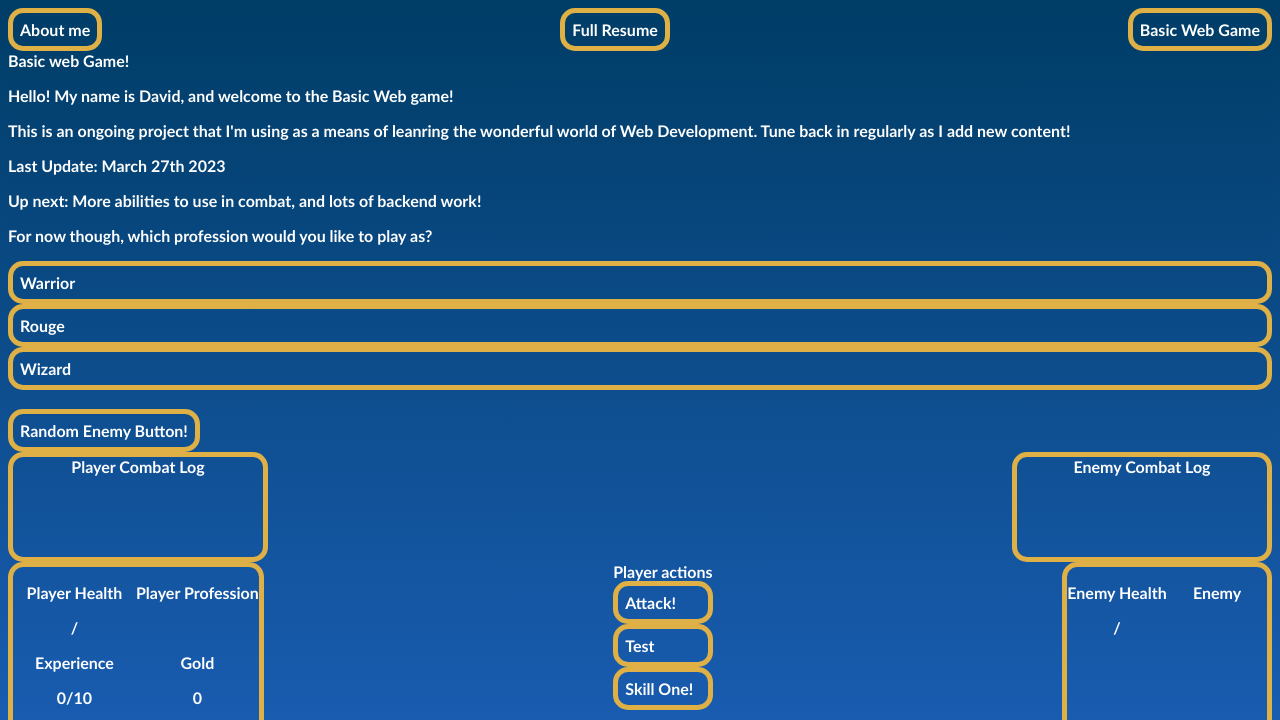
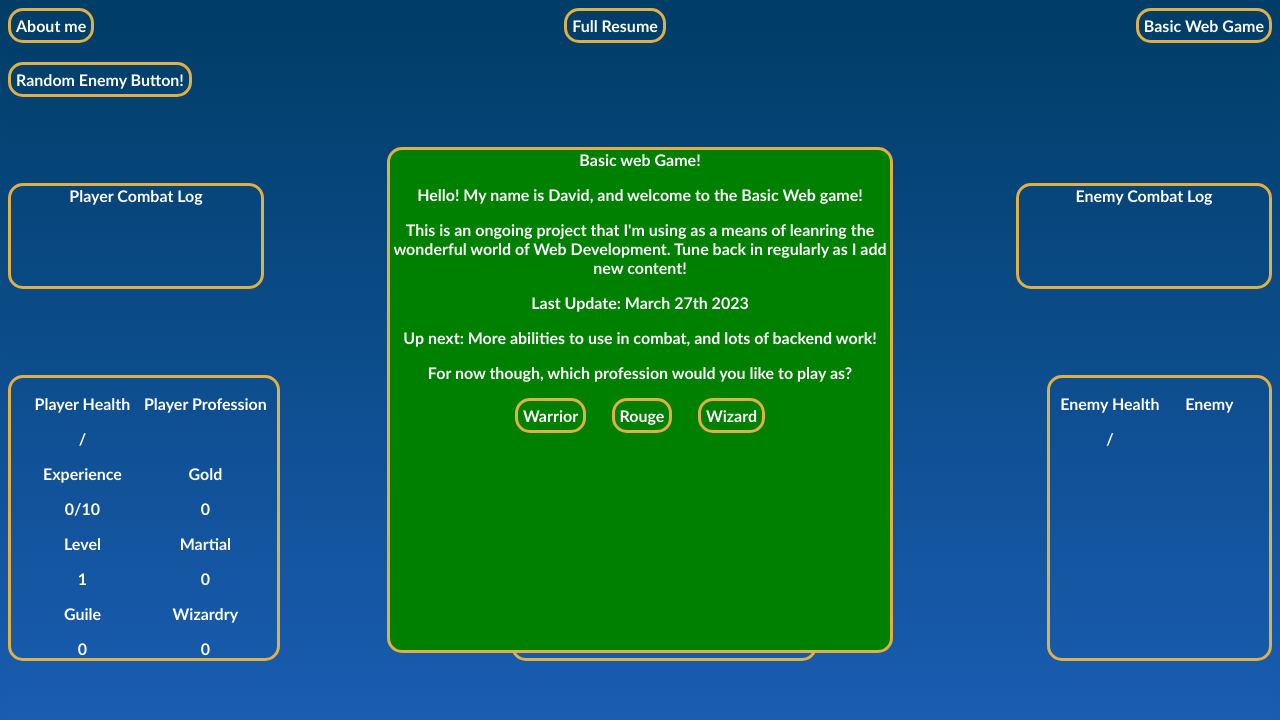
Before and after one commit to DavidOikle/personalWebsite, a plain HTML site: page pages/basicTextGame.html in a window 1280 px wide. Shown: the top 720 px of the page. Drawn offline with Linux system fonts and the light colour scheme.

Commit message:
Update basicTextGame.css

```diff
--- a/style/basicTextGame.css
+++ b/style/basicTextGame.css
@@ -27,10 +27,12 @@ a {
   display: flex;
   justify-content: center;
   margin-top: auto;
+
 }
 
 .social {
   margin: 0px 20px;
+  filter: invert(1);
 }
 
 .content {
@@ -51,16 +53,38 @@ a {
     text-align: center;
     display: grid;
     grid-template-columns: 1fr 1fr;
-    border: 5px solid;
+    border: 3px solid;
     border-color: #deb045;
     border-radius: 15px;
+    padding-right: 10px;
+    padding-left: 10px;
+}
+
+.playerActionsBox {
+    text-align: center;
+    display: inline-block;
+    border: 3px solid;
+    border-color: #deb045;
+    border-radius: 15px;
+    min-width: 300px;
+    justify-content: space-between;
+}
+
+.playerActions {
+    display: grid;
+    grid-template-columns: 1fr 1fr;
+    justify-content: space-between;
+    margin-top: 10px;
+}
+.playerActionsButtons {
+  display: flex;
+  justify-content: center;
+  margin: 10px;
 }
 
 .elementInsideOfDisplay {
-  min-width: 100px;
+  min-width: 20px;
   min-height: 50px;
-  display:inline-block;
-
 }
 
 .playerHealthElements {
@@ -82,7 +106,7 @@ a {
 
 .combatLogs {
   display: inline-block;
-  border: 5px solid #deb045;
+  border: 3px solid #deb045;
   border-radius: 15px;
   min-width: 250px;
   min-height: 100px;
@@ -96,24 +120,60 @@ a {
 }
 
 .buttons {
-
   cursor: pointer
   display: inline-flex;
-  border: 5px solid;
+  border: 3px solid;
   border-color: #deb045;
   border-radius: 15px;
-  padding: 7px;
+  padding: 5px;
+
+
 }
 
 .buttons:hover {
   background-color: rgb(34, 119, 230);
+   cursor: pointer
 }
 
 .buttons:active {
    background: rgb(0,61,103);
     box-shadow: inset 0 0 15px #000000;
    outline: none;
+    cursor: pointer
 }
 
 .boxTitles {
 }
+
+
+.fullScreenMenu {
+  margin: auto;
+  position: absolute;
+  display: inline-block;
+  left: 50%;
+  top: 50%;
+  transform: translate(-50%, -50%);
+  z-index: 1;
+  background: green;
+  border: 3px solid;
+  border-color: #deb045;
+  border-radius: 15px;
+  height: 500px;
+  width: 500px;
+  text-align: center;
+  visibility: visible;
+}
+.fullScreenMenuTop {
+  margin: 20px;
+  font-size: 20px;
+}
+
+.fullScreenMenuBottom{
+  display: inline-flex;
+  justify-content: space-between;
+  min-width: 50%
+}
+
+#attackButton {
+  visibility: hidden;
+}
```
